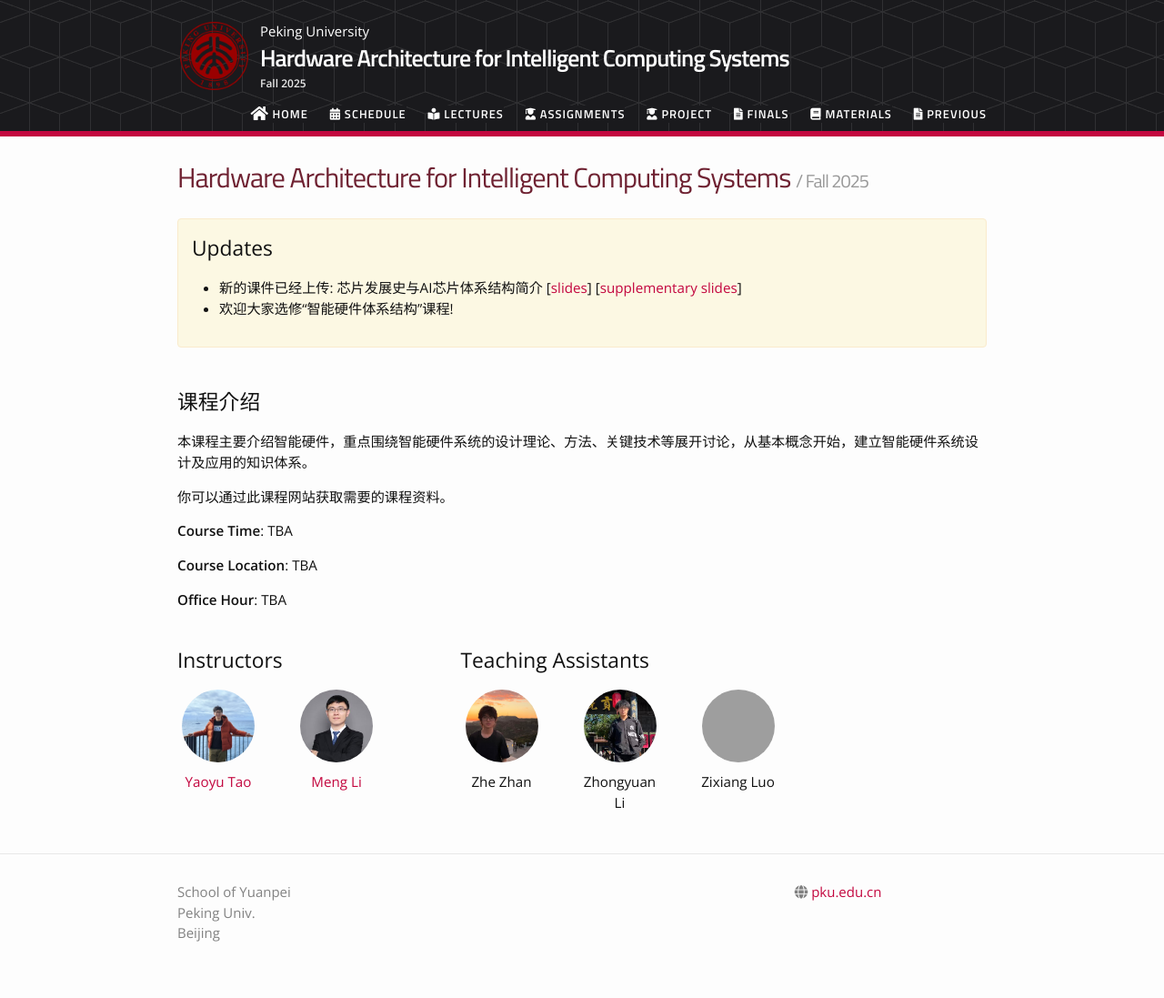
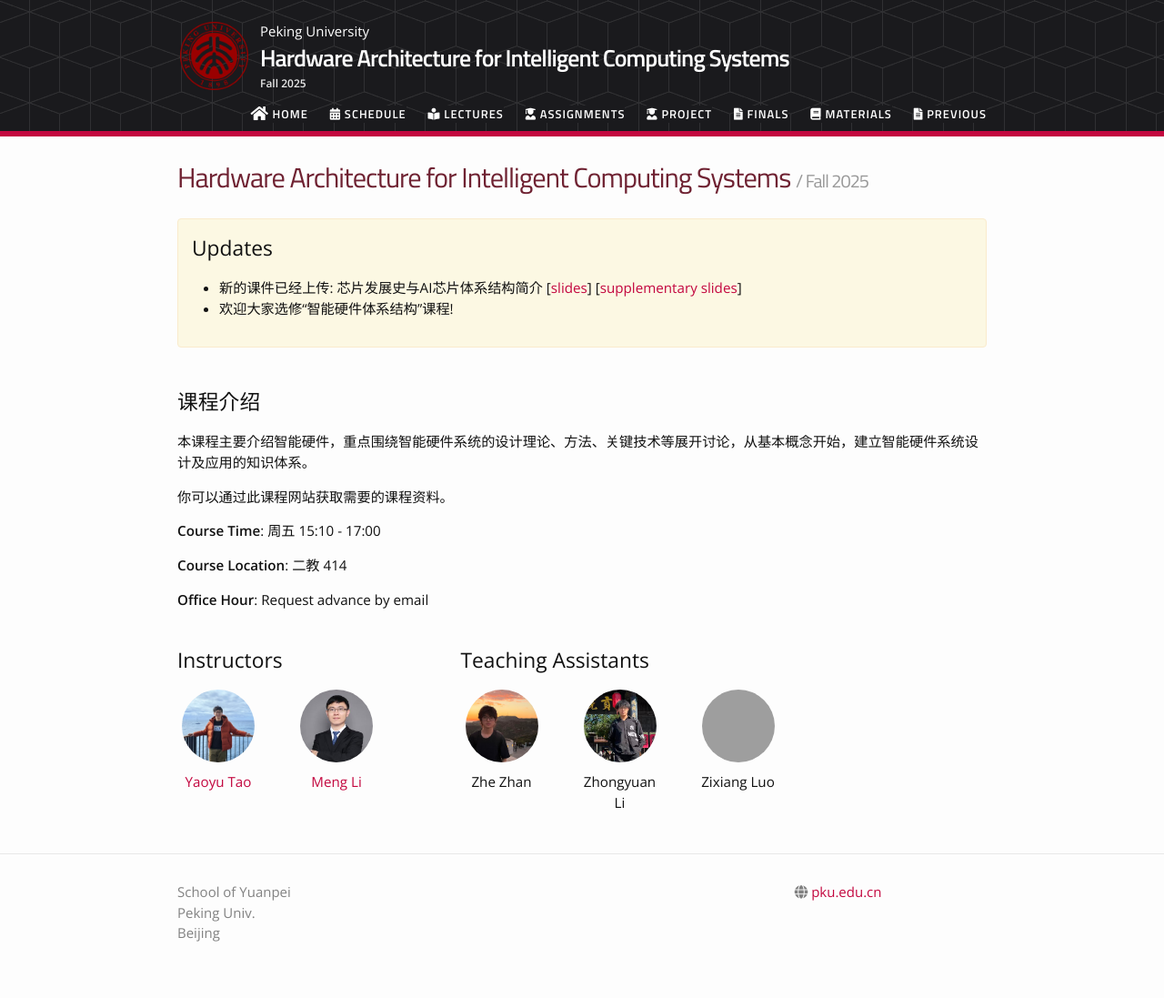
Before and after one commit to AIArchPKU/2025Fall, a Jekyll site: the page built from index.md, in a window 1280 px wide. Shown: the whole page at 91% size. Built offline with Jekyll 4.4.1, drawn with Linux system fonts in a browser that asks for light colours; nearby versions of some CDN libraries.

Commit message:
Update course information.

```diff
--- a/index.md
+++ b/index.md
@@ -3,8 +3,8 @@
 ---
 你可以通过此课程网站获取需要的课程资料。
 
-**Course Time**: TBA
+**Course Time**: 周五 15:10 - 17:00
 
-**Course Location**: TBA
+**Course Location**: 二教 414
 
-**Office Hour**: TBA
+**Office Hour**: Request advance by email
```
